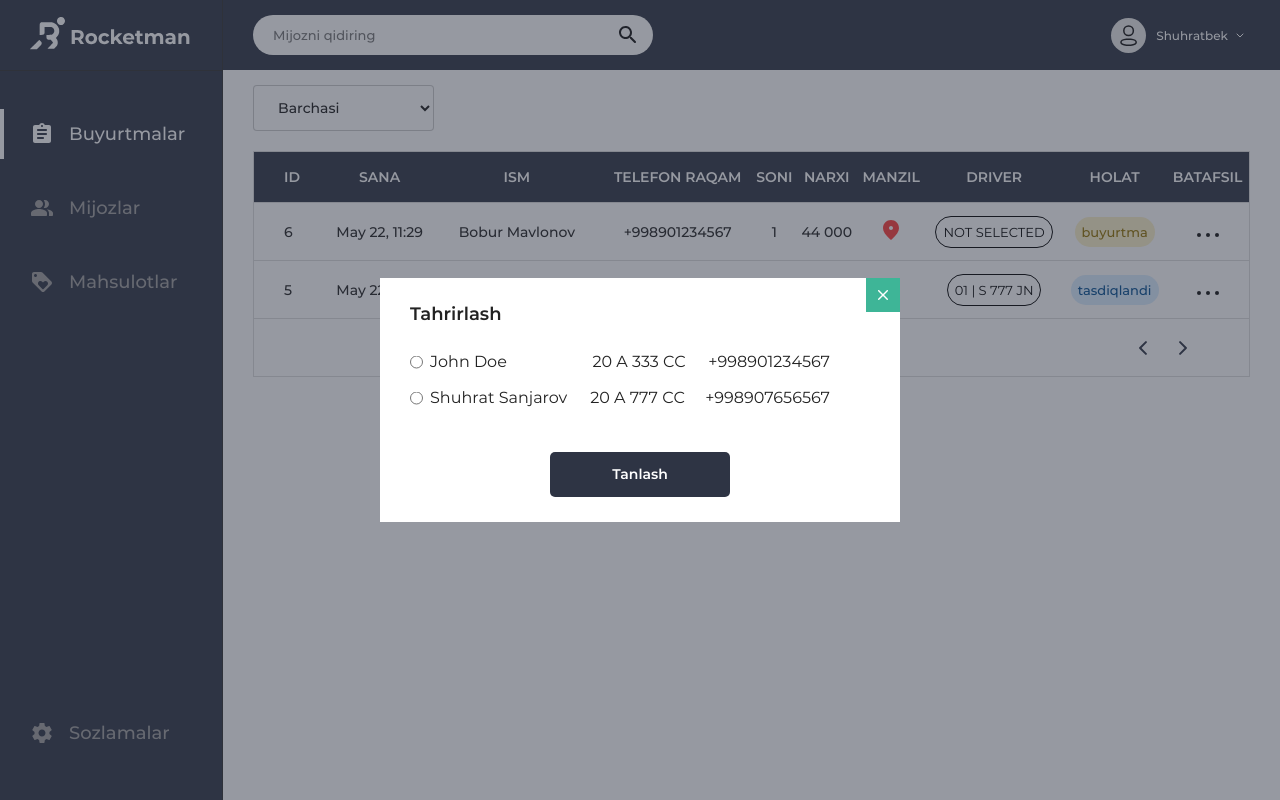
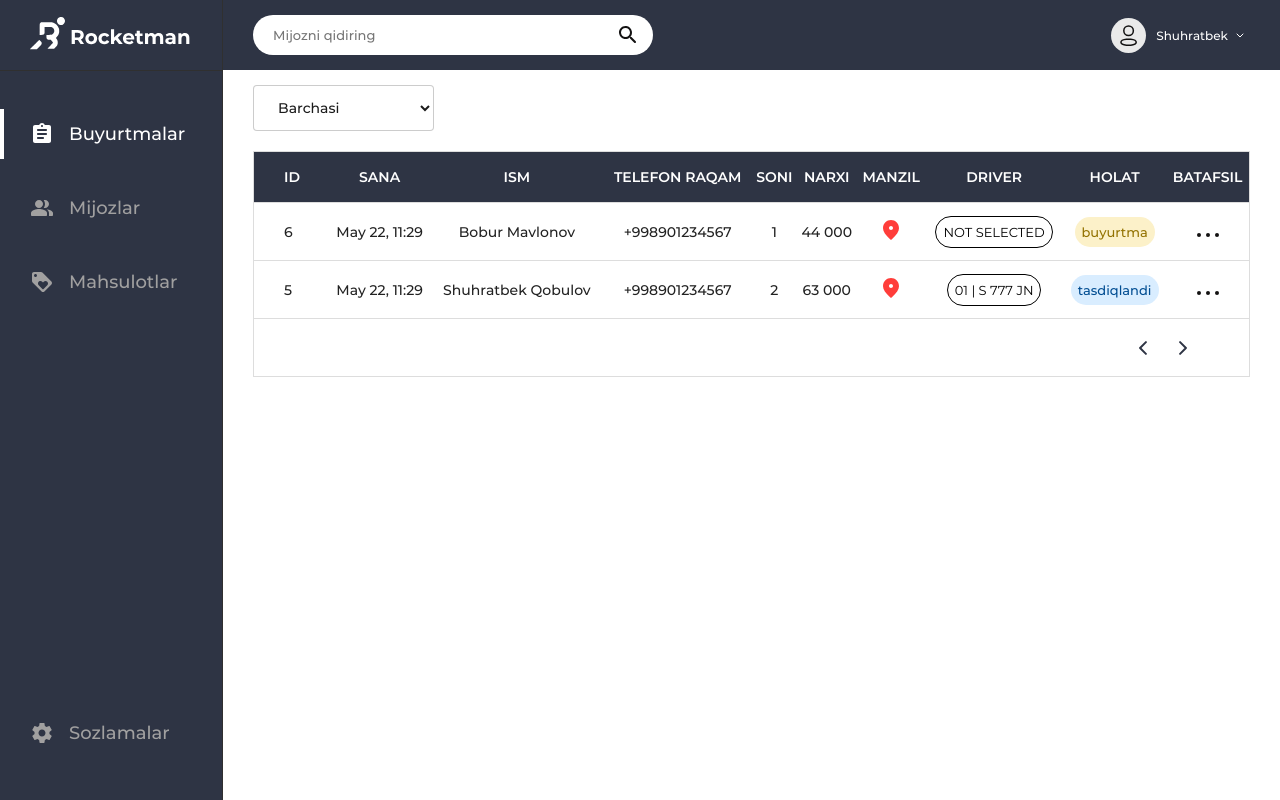
Before and after one commit to abdulqodir18/Rocketman, a React (Create React App) app: page / in a window 1280 px wide. Both pictures are taken after typing "Sample", "Sample123" into the empty fields and a click on the button "Kirish". Built offline with nearby package versions, Linux system fonts and the light colour scheme.

Commit message:
add styles to the modal

```diff
--- a/src/components/Orders/AddDriverModal.js
+++ b/src/components/Orders/AddDriverModal.js
@@ -1,18 +1,22 @@
+import { useState } from "react"
+
 import "./AddDriver.scss"
-
 import Close from "../Lib/Svgs/Close"
 
-function AddDriverModal() {
+function AddDriverModal({modal, setModal}) {
+
+
 
   return (
     <>
-        <div className="modal">
+        <div className="modal" style={{ display: modal ? 'flex' : 'none' }}>
             <div className="modal-wrapper">
                 <h2 className="modal-drivers-title">Tahrirlash</h2>
-                <button className="close-drivers-btn"><Close /></button>
+                <button onClick={() => setModal(false)} className="close-drivers-btn"><Close /></button>
 
+                <form>
                 <div className="order-drivers-list">
-                    <input className="order-drivers-radio" type="radio" id="johndoe" name="order-driver" value="johndoe"/>
+                    <input className="order-drivers-radio" type="radio" id="johndoe" name="order-driver" value="johndoe" required/>
                     <label className="order-drivers-item" for="johndoe">
                         <p className="order-drivers-name">John Doe</p>
                         <p className="order-drivers-number">20 A 333 CC</p>
@@ -29,7 +33,8 @@ function AddDriverModal() {
                     </label>
                 </div>
 
-                <button className="order-drivers-select-btn">Tanlash</button>
+                <button onSubmit={() => setModal(false)} className="order-drivers-select-btn">Tanlash</button>
+                </form>
             </div>
         </div>
     </>
--- a/src/components/Orders/Orders.js
+++ b/src/components/Orders/Orders.js
@@ -11,8 +11,11 @@ import LocationIcon from "./../Lib/Svgs/Location"
 import MoreDots from "./../Lib/Svgs/MoreDots"
 
 function Orders() {
+
+   const [modal, setModal] = useState(false)
+
    const [prevBtnActive, setPrevBtnActive] = useState(false)
-  const [nextBtnActive, setNextBtnActive] = useState(false)
+   const [nextBtnActive, setNextBtnActive] = useState(false)
 
    return(
       <>
@@ -53,7 +56,7 @@ function Orders() {
                      <td colSpan="1">1</td>
                      <td colSpan="1">44 000</td>
                      <td colSpan="1"><Link to="/:client-address"><LocationIcon /></Link></td>
-                     <td colSpan="1"><button className="order-driver-btn">not selected</button></td>
+                     <td colSpan="1"><button onClick={() => setModal(true)} className="order-driver-btn">not selected</button></td>
                      <td colSpan="1"> <button className="order-state order-initial">buyurtma</button></td>
                      <td colSpan="1"><Link to="/:client-order"><MoreDots /></Link></td>
                      </tr>
@@ -88,7 +91,7 @@ function Orders() {
             </Table>
          </Container>
 
-         <AddDriverModal />
+        {modal &&  <AddDriverModal modal={modal} setModal={setModal} />}
       </>
    )
 }
```
